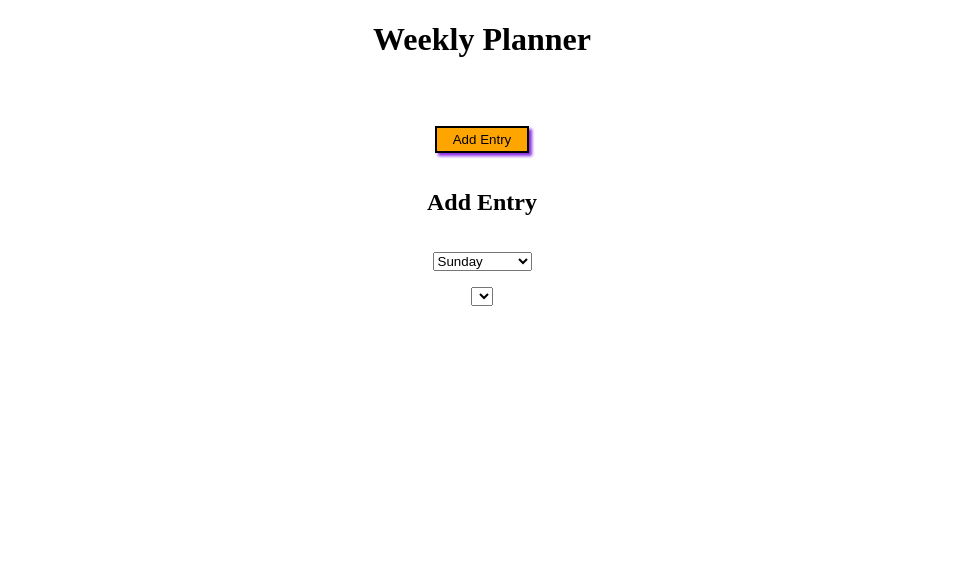
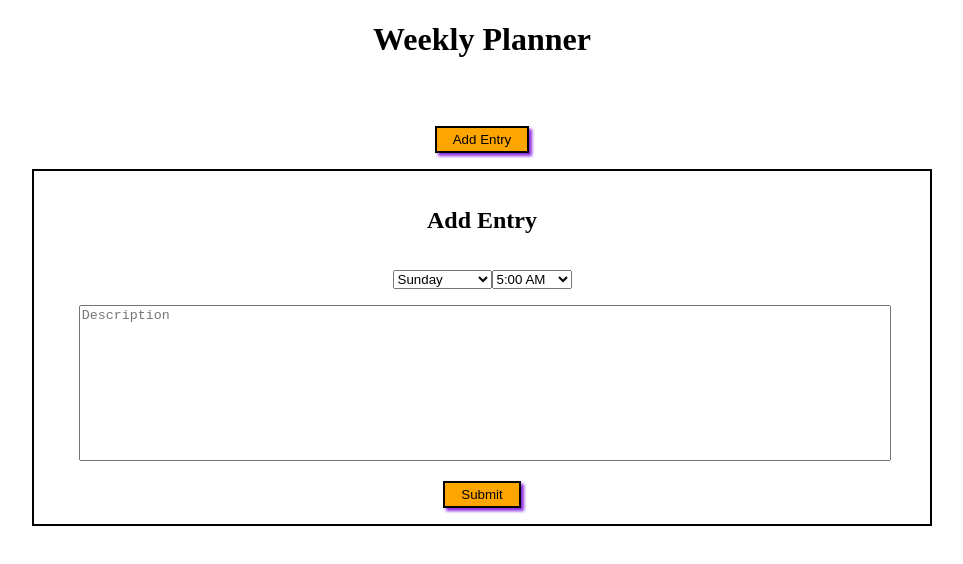
Before and after one commit to nickkniola/week-planner, a plain HTML site: page index.html in a window 1280 px wide. Shown: the whole page, without its empty margins (158-1121 px from the left). Drawn offline with Linux system fonts and the light colour scheme.

Commit message:
Added text area and submit input to modal.

```diff
--- a/index.html
+++ b/index.html
@@ -23,7 +23,7 @@
     <div class="row">
       <button>Add Entry</button>
     </div>
-    <div class="container overlay invisible">
+    <div class="modal-container overlay invisible">
       <div class="modal invisible">
         <div class="row">
           <h2>Add Entry</h2>
@@ -40,11 +40,31 @@
               <option value="friday">Friday</option>
               <option value="saturday">Saturday</option>
             </select>
+            <select id="hour" name="hour">
+              <option value="5-am">5:00 AM</option>
+              <option value="6-am">6:00 AM</option>
+              <option value="7-am">7:00 AM</option>
+              <option value="8-am">8:00 AM</option>
+              <option value="9-am">9:00 AM</option>
+              <option value="10-am">10:00 AM</option>
+              <option value="11-am">11:00 AM</option>
+              <option value="12-am">12:00 PM</option>
+              <option value="1-pm">1:00 PM</option>
+              <option value="2-pm">2:00 PM</option>
+              <option value="3-pm">3:00 PM</option>
+              <option value="4-pm">4:00 PM</option>
+              <option value="5-pm">5:00 PM</option>
+            </select>
           </div>
           <div class="row">
-            <select id="hour" name="hour">
-              <option></option>
-            </select>
+            <div class="modal-text-container">
+              <textarea name="description" id="description" placeholder="Description" rows="10"></textarea>
+            </div>
+          </div>
+          <div class="row">
+            <div class="modal-submit-container">
+              <button type="submit">Submit</button>
+            </div>
           </div>
         </form>
       </div>
--- a/styles.css
+++ b/styles.css
@@ -35,3 +35,17 @@ button {
   background-color: orange;
   box-shadow: 3px 3px 3px blueviolet;
 }
+
+.modal-container {
+  border: 2px black solid;
+}
+
+.modal-text-container {
+  border: 3px aqua;
+  width: 90%;
+}
+
+textarea {
+  resize: none;
+  width: 100%;
+}
```
